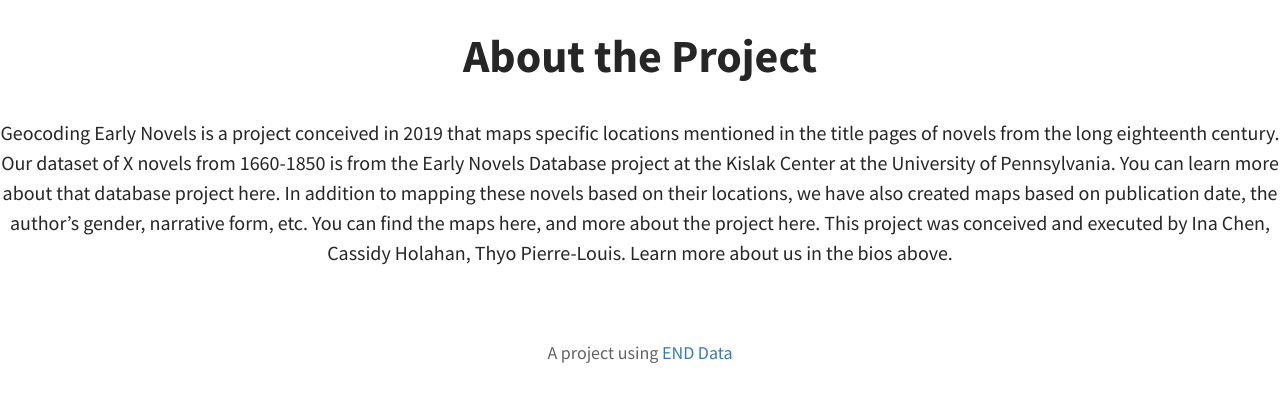
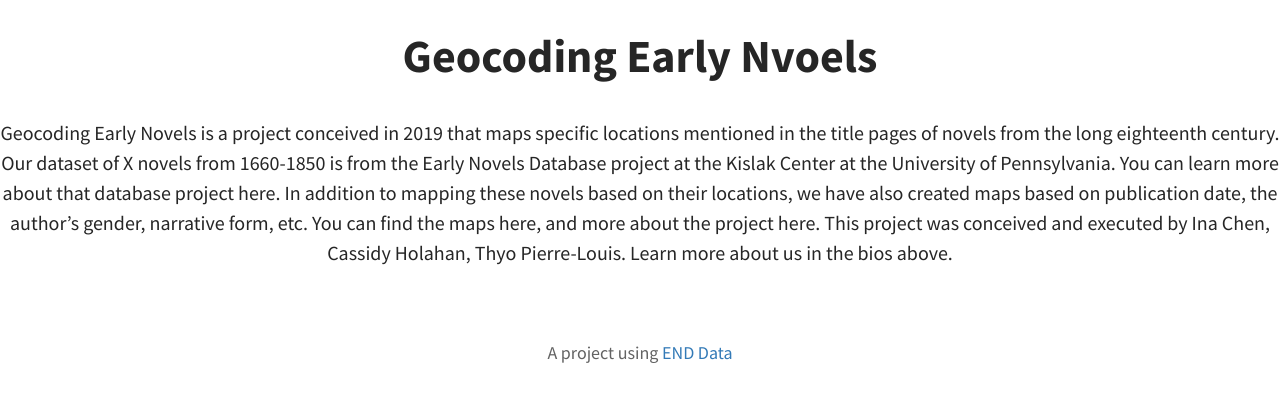
Before and after one commit to cholahan/end19, a Jekyll site: the page built from index.html, in a window 1280 px wide, cut to the strip 460-862 px from the top of the page. Built offline with Jekyll 4.4.1, drawn with Linux system fonts in a browser that asks for light colours; the list of posts is cut into pages by our own code.

Commit message:
Update index.html

```diff
--- a/index.html
+++ b/index.html
@@ -3,7 +3,7 @@ layout: home
 ---
 <div align="center">
 
-<h1>About the Project</h1>
+<h1>Geocoding Early Nvoels</h1>
 
   <p>Geocoding Early Novels is a project conceived in 2019 that maps specific locations mentioned in the title pages of novels from the long eighteenth century. Our dataset of X novels from 1660-1850 is from the Early Novels Database project at the Kislak Center at the University of Pennsylvania. You can learn more about that database project here.
 
```
